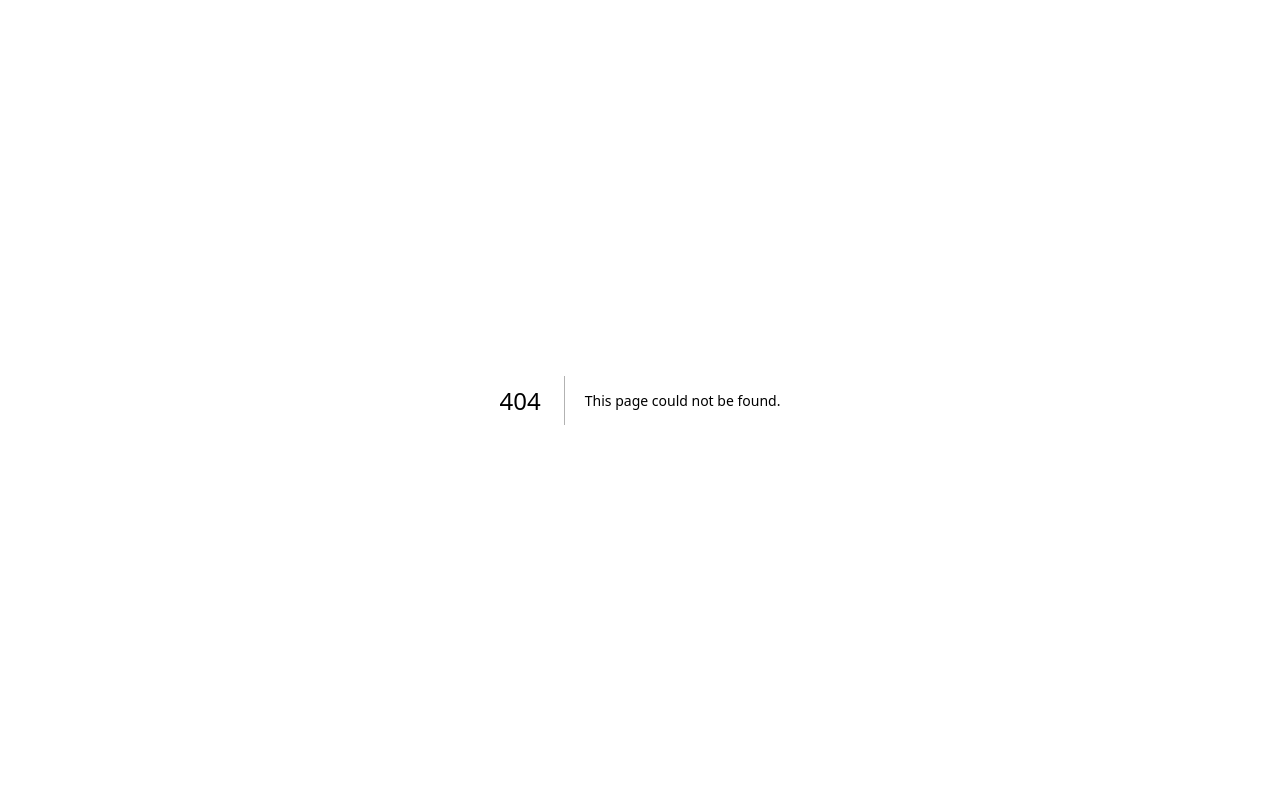
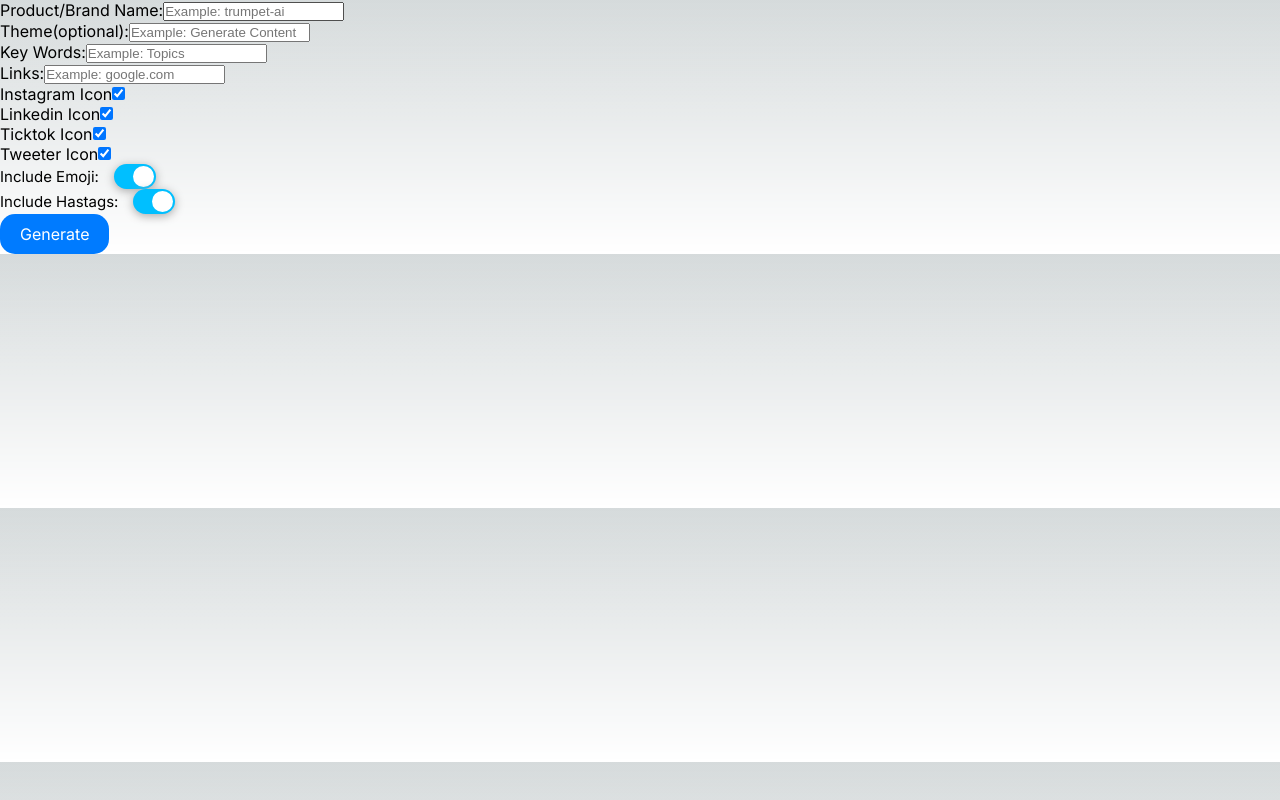
Before and after one commit to YuluDuan/trumpet-ai, a Next.js app: page /generate-blurb in a window 1280 px wide. Before the commit this address had no page. Built offline with nearby package versions, Linux system fonts and the light colour scheme.

Commit message:
add form component and the generateBlurb route

```diff
--- a/next.config.js
+++ b/next.config.js
@@ -1,4 +1,9 @@
 /** @type {import('next').NextConfig} */
-const nextConfig = {}
+const path = require('path')
+const nextConfig = {
+    sassOptions: {
+        includePaths: [path.join(__dirname, 'styles')],
+      },
+}
 
 module.exports = nextConfig
--- /dev/null
+++ b/src/app/generate-blurb/page.tsx
@@ -0,0 +1,7 @@
+import TextGenerationForm from "@/componets/TextGenerationForm";
+
+const GenerateBlurb = () => {
+  return <TextGenerationForm />;
+};
+
+export default GenerateBlurb;
--- /dev/null
+++ b/src/componets/TextGenerationForm.tsx
@@ -0,0 +1,184 @@
+"use client";
+
+import * as Switch from "@radix-ui/react-switch";
+import { useState } from "react";
+import { useForm } from "react-hook-form";
+import "@/styles/switch.scss";
+type FormData = {
+  brandname: string;
+  theme: string;
+  keywords: string;
+  links: string;
+  platforms: {
+    instagram: boolean;
+    linkedin: boolean;
+    ticktok: boolean;
+    tweeter: boolean;
+  };
+  emoji: boolean;
+  hashtags: boolean;
+};
+
+function TextGenerationForm(): JSX.Element {
+  const [enabledEmoji, setEnabledEmoji] = useState(true);
+  const [enabledTags, setEnableTags] = useState(true);
+
+  function handleChangeEmoji() {
+    setEnabledEmoji((currData) => {
+      const updatedData = !currData;
+      setValue("hashtags", updatedData);
+      return updatedData;
+    });
+  }
+
+  function handleChangeTags() {
+    setEnableTags((currData) => {
+      const updatedData = !currData;
+      setValue("emoji", updatedData);
+      return updatedData;
+    });
+  }
+
+  const { register, handleSubmit, setValue } = useForm<FormData>({
+    mode: "onChange",
+    defaultValues: {
+      brandname: "", // can fetch and preload saved data
+      theme: "",
+      keywords: "",
+      links: "",
+      platforms: {
+        instagram: true,
+        linkedin: true,
+        ticktok: true,
+        tweeter: true,
+      },
+      emoji: true,
+      hashtags: true,
+    },
+  });
+
+  const onSubmit = (formData: FormData) => {
+    console.log("Form Submitted", formData);
+  };
+
+  return (
+    <form className="text-generated-form" onSubmit={handleSubmit(onSubmit)}>
+      <div className="text-input">
+        <div>
+          <label htmlFor="brandname">Product/Brand Name:</label>
+          <input
+            type="text"
+            id="brandname"
+            placeholder="Example: trumpet-ai"
+            {...register("brandname")}
+          />
+        </div>
+        <div>
+          <label htmlFor="theme">Theme(optional):</label>
+          <input
+            type="text"
+            id="theme"
+            placeholder="Example: Generate Content"
+            {...register("theme")}
+          />
+        </div>
+        <div>
+          <label htmlFor="keywords">Key Words:</label>
+          <input
+            type="text"
+            id="keywords"
+            placeholder="Example: Topics"
+            {...register("keywords")}
+          />
+        </div>
+        <div>
+          <label htmlFor="links">Links:</label>
+          <input
+            type="text"
+            id="links"
+            placeholder="Example: google.com"
+            {...register("links")}
+          />
+        </div>
+      </div>
+
+      <div className="checkbox-input">
+        <div>
+          <label htmlFor="instagram">Instagram Icon</label>
+          <input
+            type="checkbox"
+            id="instagram"
+            {...register("platforms.instagram")}
+          />
+        </div>
+
+        <div>
+          <label htmlFor="linkedin">Linkedin Icon</label>
+          <input
+            type="checkbox"
+            id="linkedin"
+            {...register("platforms.linkedin")}
+          />
+        </div>
+
+        <div>
+          <label htmlFor="ticktok">Ticktok Icon</label>
+          <input
+            type="checkbox"
+            id="ticktok"
+            {...register("platforms.ticktok")}
+          />
+        </div>
+
+        <div>
+          <label htmlFor="tweeter">Tweeter Icon</label>
+          <input
+            type="checkbox"
+            id="tweeter"
+            {...register("platforms.tweeter")}
+          />
+        </div>
+      </div>
+
+      <div className="switch">
+        <div style={{ display: "flex", alignItems: "center" }}>
+          <label className="Label" htmlFor="emoji" style={{ paddingRight: 15 }}>
+            Include Emoji:
+          </label>
+          <Switch.Root
+            checked={enabledEmoji}
+            onClick={handleChangeEmoji}
+            className="SwitchRoot"
+            id="emoji"
+            {...register("emoji")}
+          >
+            <Switch.Thumb className="SwitchThumb" />
+          </Switch.Root>
+        </div>
+
+        <div style={{ display: "flex", alignItems: "center" }}>
+          <label
+            className="Label"
+            htmlFor="hashtags"
+            style={{ paddingRight: 15 }}
+          >
+            Include Hastags:
+          </label>
+          <Switch.Root
+            checked={enabledTags}
+            onClick={handleChangeTags}
+            className="SwitchRoot"
+            id="hashtags"
+            {...register("hashtags")}
+          >
+            <Switch.Thumb className="SwitchThumb" />
+          </Switch.Root>
+        </div>
+      </div>
+
+      <button className="submit-btn">Generate</button>
+    </form>
+  );
+}
+
+export default TextGenerationForm;
--- /dev/null
+++ b/src/styles/switch.scss
@@ -0,0 +1,74 @@
+// ----- Switch Style @radix-ui -----
+button {
+    all: unset;
+}
+
+.SwitchRoot {
+    width: 42px;
+    height: 25px;
+    background-color: #A9A9A9;
+    border-radius: 9999px;
+    position: relative;
+    box-shadow: 0 2px 10px #A7A7A7;
+    -webkit-tap-highlight-color: rgba(0, 0, 0, 0);
+}
+
+.SwitchRoot:focus {
+    box-shadow: 0 0 0 2px #00BFFF;
+}
+
+.SwitchRoot[data-state='checked'] {
+    background-color: #00BFFF;
+}
+
+.SwitchThumb {
+    display: block;
+    width: 21px;
+    height: 21px;
+    background-color: white;
+    border-radius: 9999px;
+    box-shadow: 0 2px 2px var(--black-a7);
+    transition: transform 100ms;
+    transform: translateX(2px);
+    will-change: transform;
+}
+
+.SwitchThumb[data-state='checked'] {
+    transform: translateX(19px);
+}
+
+.Label {
+    color: black;
+    font-size: 15px;
+    line-height: 1;
+}
+
+// ----- End Switch Style @radix-ui -----
+
+
+.submit-btn {
+    display: inline-block;
+    padding: 10px 20px;
+    border: none;
+    border-radius: 15px;
+    background-color: #007bff;
+    color: #fff;
+    font-size: 16px;
+    text-align: center;
+    text-decoration: none;
+    cursor: pointer;
+    transition: background-color 0.3s ease;
+
+    &:hover {
+        background-color: #0056b3;
+    }
+
+    &:focus {
+        outline: none;
+        box-shadow: 0 0 0 3px rgba(0, 123, 255, 0.3);
+    }
+
+    &:active {
+        background-color: #004180;
+    }
+}
```
Also changed, not shown: package.json (+6 -3 lines), src/app/page.tsx (+9 -6 lines), 1 other file (tests, documents, lock files or other folders).
